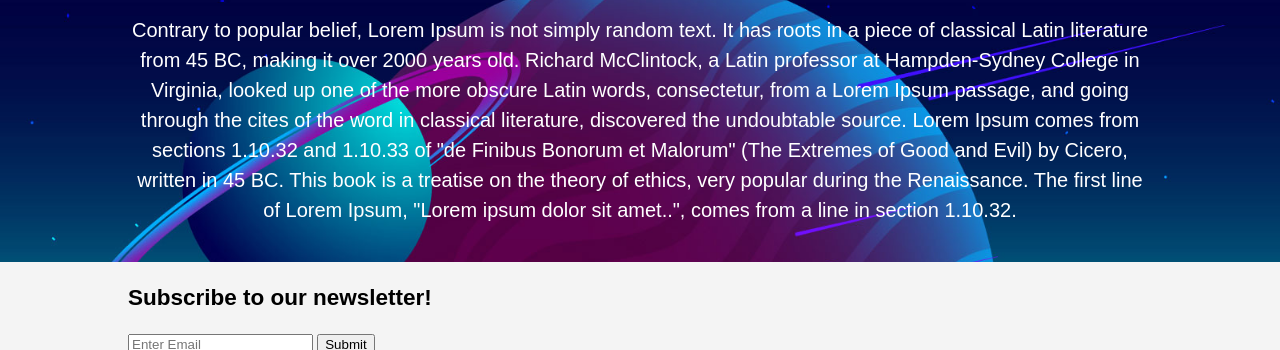
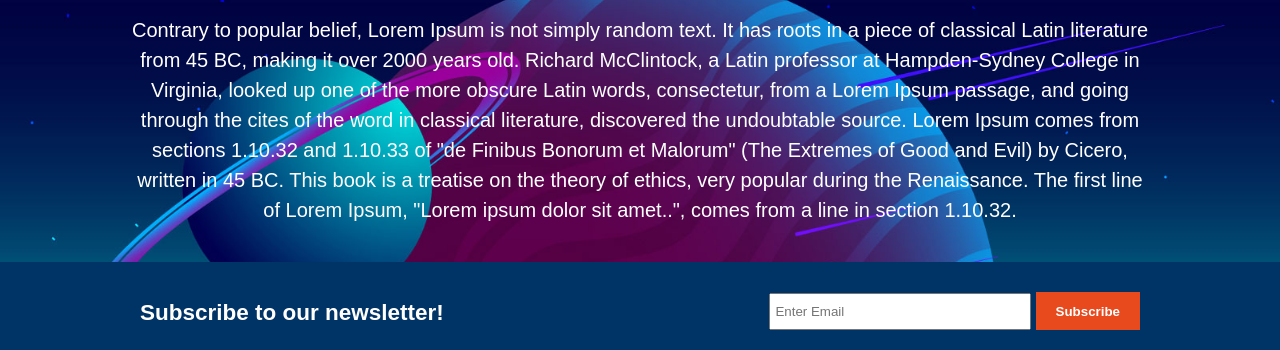
Before and after one commit to JordanDickow/corps-html, a plain HTML site: page html/index.html in a window 1280 px wide. Shown: the part 241-591 px from the top of the page. Drawn offline with Linux system fonts and the light colour scheme.

Commit message:
finished news letter styling

```diff
--- a/css/style.css
+++ b/css/style.css
@@ -14,6 +14,17 @@ ul {
     margin: 0;
     padding: 0;
 }
+
+.button_1 {
+    height: 38px;
+    background:#e8491d;
+    border: 0;
+    padding-left: 20px;
+    padding-right: 20px;
+    color: #ffffff;
+    font-weight: bold;
+}
+
 
  /* header */
 
@@ -89,4 +100,23 @@ header a:hover {
     font-size: 20px;
 }
 
-#newsletter
+#newsletter {
+    padding: 15px;
+    color: #ffffff;
+    background: #003366;
+}
+
+#newsletter h1{
+    float: left;
+}
+
+#newsletter form{
+    float: right;
+    margin-top: 15px;
+}
+
+#newsletter input[type="email"] {
+    padding: 4px;
+    height: 25px;
+    width: 250px;
+}
--- a/html/index.html
+++ b/html/index.html
@@ -35,7 +35,7 @@
                 <h1>Subscribe to our newsletter!</h1>
                 <form>
                     <input type="email" placeholder="Enter Email">
-                    <button type="button" class="btn btn-primary">Submit</button>
+                    <button type="button" class="button_1">Subscribe</button>
                 </form>
             </div>
         </section>
```
